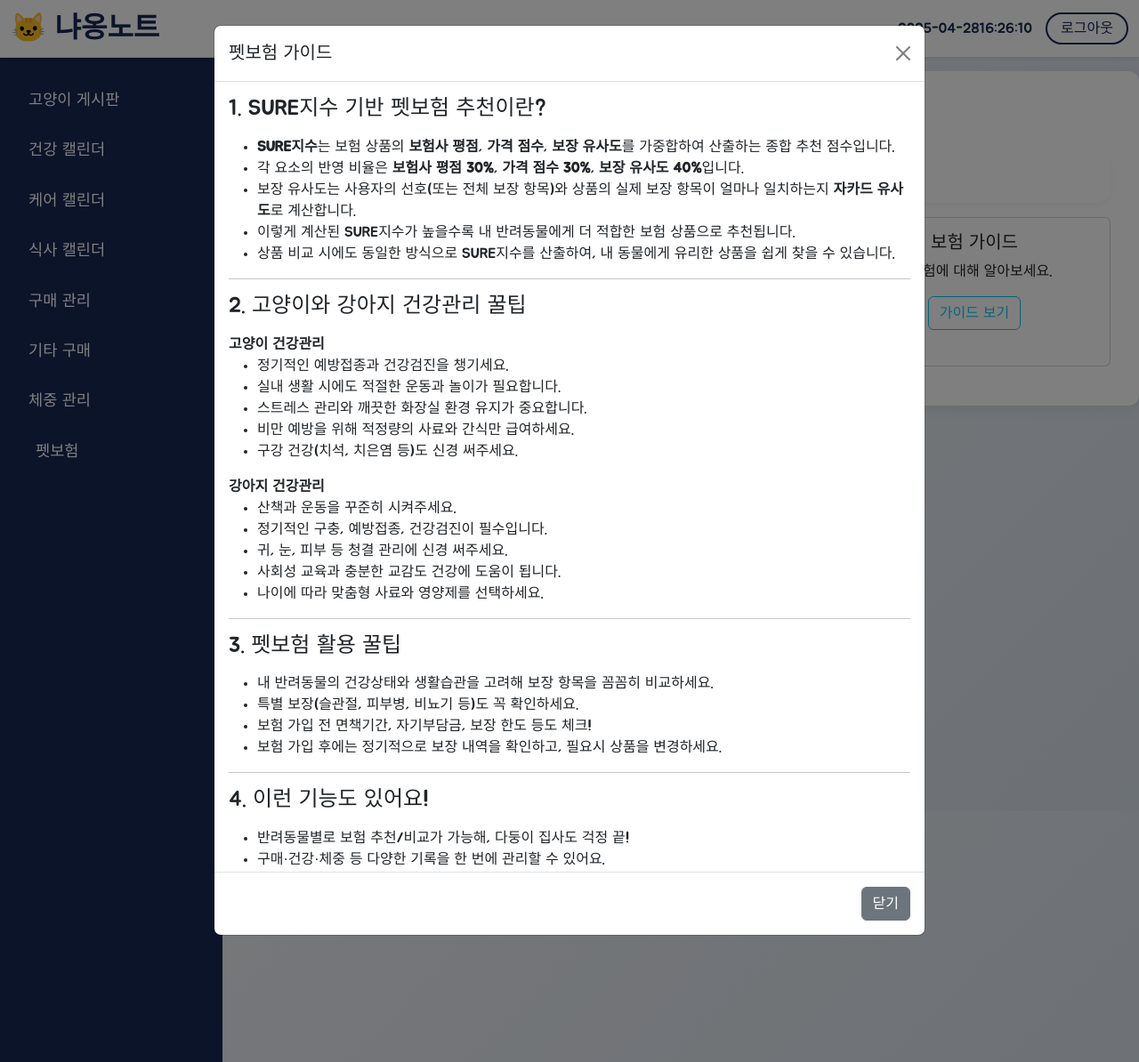
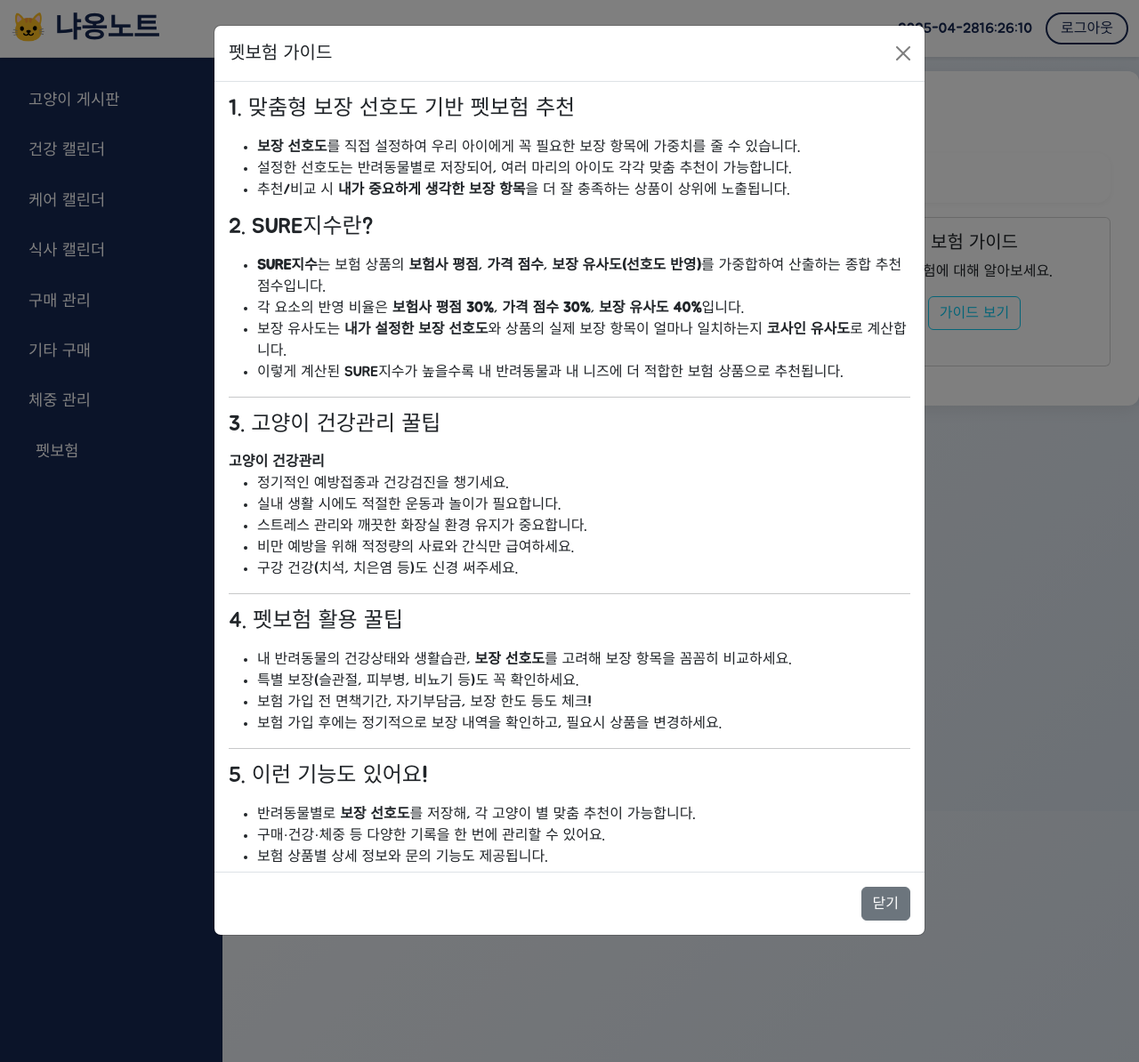
Before and after one commit to ychany/CatCare, a Django app: page /insurance/ in a window 1280 px wide, after a click on "가이드 보기". Shown: the top 1194 px of the page at 89% size. Run offline with Django 5.2, Linux system fonts and the light colour scheme; the visitor is signed in with stand-in values (Sample User, id 1); data that the repository does not hold is empty; parts of the project's set-up code (start-up, migrations or seed data) failed here and were passed over.

Commit message:
펫 보험 개선

```diff
--- a/insurance_app/views.py
+++ b/insurance_app/views.py
@@ -9,7 +9,7 @@ from django.core.mail import send_mail
 from django.conf import settings
 from .models import InsuranceProduct, InsuranceCompany, InsuranceInquiry, PetProfile, InsuranceChoice
 from common_app.models import Pet
-from .utils import recommend_insurance, calculate_sure_index, calculate_age, get_pred, make_sure_score, get_coverage_vector, jaccard_similarity, get_flat_coverage_vector, flatten_coverage_keys
+from .utils import recommend_insurance, calculate_sure_index, calculate_age, get_pred, make_sure_score, get_coverage_vector, jaccard_similarity, flatten_coverage_keys
 from .knn_utils import predict_insurance, update_user_choice
 import json
 from pathlib import Path
@@ -17,6 +17,7 @@ from django.db import models
 from numpy import dot
 from numpy.linalg import norm
 from django.urls import reverse
+from collections import defaultdict
 
 @login_required
 def main(request):
@@ -220,7 +221,7 @@ def insurance_recommend(request, pet_profile_id):
         if cover_path.exists():
             with open(cover_path, encoding='utf-8') as f:
                 for item in json.load(f):
-                    cover_map[item['pk']] = item['fields']['detail']
+                    cover_map[item['pk']] = item['fields']
         if disease_path.exists():
             with open(disease_path, encoding='utf-8') as f:
                 for item in json.load(f):
@@ -228,11 +229,12 @@ def insurance_recommend(request, pet_profile_id):
         product.coverage_details_verbose = {}
         for key, value in product.coverage_details.items():
             if isinstance(value, list):
-                product.coverage_details_verbose[key] = [cover_map.get(i) or disease_map.get(i) or str(i) for i in value]
+                product.coverage_details_verbose[key] = [cover_map.get(i, {}).get('detail') or disease_map.get(i) or str(i) for i in value]
             else:
                 product.coverage_details_verbose[key] = value
+        # 특별 혜택 detail만 리스트로 변환
         if hasattr(product, 'special_benefits') and isinstance(product.special_benefits, list):
-            product.special_benefits = [cover_map.get(i, str(i)) for i in product.special_benefits]
+            product.special_benefits = [cover_map.get(i, {}).get('detail', str(i)) for i in product.special_benefits]
         # 추천 근거 생성
         matching_reason = []
         for idx, cov_key in enumerate(all_coverage_keys):
@@ -240,6 +242,15 @@ def insurance_recommend(request, pet_profile_id):
             if eng_key and preference_dict.get(eng_key, 0) >= 4 and product_vector[idx] == 1:
                 matching_reason.append(f"'{cov_key}' 항목을 중시하셨고, 이 상품이 해당 보장을 포함합니다.")
         temp_detail['matching_reason'] = matching_reason
+        # 카테고리별 보장 내용 정리 (중복 제거)
+        category_details = defaultdict(set)
+        for section in ['기본보장', '특별보장']:
+            for cover_id in product.coverage_details.get(section, []):
+                cover = cover_map.get(cover_id)
+                if cover:
+                    category = cover_type_to_category.get(cover['cover_type'], '기타')
+                    category_details[category].add(cover['detail'])
+        temp_detail['category_coverage_summary'] = {cat: list(details) for cat, details in category_details.items()}
         before_ranking.append(temp_detail)
 
     sure_ranking = sorted(before_ranking, key=lambda item: -item['sure_score'])[:6]
@@ -486,7 +497,7 @@ def insurance_detail(request, product_id):
     if cover_path.exists():
         with open(cover_path, encoding='utf-8') as f:
             for item in json.load(f):
-                cover_map[item['pk']] = item['fields']['detail']
+                cover_map[item['pk']] = item['fields']
     if disease_path.exists():
         with open(disease_path, encoding='utf-8') as f:
             for item in json.load(f):
@@ -496,18 +507,32 @@ def insurance_detail(request, product_id):
     coverage_details_verbose = {}
     for key, value in product.coverage_details.items():
         if isinstance(value, list):
-            coverage_details_verbose[key] = [cover_map.get(i) or disease_map.get(i) or str(i) for i in value]
+            coverage_details_verbose[key] = [cover_map.get(i, {}).get('detail') or disease_map.get(i) or str(i) for i in value]
         else:
             coverage_details_verbose[key] = value
+    # 특별 혜택 detail만 리스트로 변환
     if not isinstance(product.special_benefits, list):
         special_benefits_verbose = []
     else:
-        special_benefits_verbose = [cover_map.get(i) or disease_map.get(i) or str(i) for i in product.special_benefits]
-
+        special_benefits_verbose = [cover_map.get(i, {}).get('detail', str(i)) for i in product.special_benefits]
+    # 카테고리별 보장 내용 정리 (중복 제거)
+    cover_type_to_category = {
+        1: '통원', 2: '입원', 3: '수술', 4: '슬관절', 5: '피부병', 6: '구강질환', 7: '비뇨기질환', 8: '배상책임',
+    }
+    category_details = defaultdict(set)
+    for section in ['기본보장', '특별보장']:
+        for cover_id in product.coverage_details.get(section, []):
+            cover = cover_map.get(cover_id)
+            if cover:
+                category = cover_type_to_category.get(cover['cover_type'], '기타')
+                category_details[category].add(cover['detail'])
+    # set → list 변환
+    category_coverage_summary = {cat: list(details) for cat, details in category_details.items()}
     context = {
         'product': product,
         'coverage_details_verbose': coverage_details_verbose,
-        'special_benefits_verbose': special_benefits_verbose
+        'special_benefits_verbose': special_benefits_verbose,
+        'category_coverage_summary': category_coverage_summary,
     }
     return render(request, 'insurance/product_detail.html', context)
 
--- a/templates/insurance/main.html
+++ b/templates/insurance/main.html
@@ -223,16 +223,21 @@ $(document).ready(function() {
         <button type="button" class="btn-close" data-bs-dismiss="modal" aria-label="Close"></button>
       </div>
       <div class="modal-body" style="max-height:70vh; overflow-y:auto;">
-        <h4 class="mb-3">1. SURE지수 기반 펫보험 추천이란?</h4>
+        <h4 class="mb-3">1. 맞춤형 보장 선호도 기반 펫보험 추천</h4>
         <ul>
-          <li><b>SURE지수</b>는 보험 상품의 <b>보험사 평점</b>, <b>가격 점수</b>, <b>보장 유사도</b>를 가중합하여 산출하는 종합 추천 점수입니다.</li>
+          <li><b>보장 선호도</b>를 직접 설정하여 우리 아이에게 꼭 필요한 보장 항목에 가중치를 줄 수 있습니다.</li>
+          <li>설정한 선호도는 반려동물별로 저장되어, 여러 마리의 아이도 각각 맞춤 추천이 가능합니다.</li>
+          <li>추천/비교 시 <b>내가 중요하게 생각한 보장 항목</b>을 더 잘 충족하는 상품이 상위에 노출됩니다.</li>
+        </ul>
+        <h4 class="mb-3">2. SURE지수란?</h4>
+        <ul>
+          <li><b>SURE지수</b>는 보험 상품의 <b>보험사 평점</b>, <b>가격 점수</b>, <b>보장 유사도(선호도 반영)</b>를 가중합하여 산출하는 종합 추천 점수입니다.</li>
           <li>각 요소의 반영 비율은 <b>보험사 평점 30%</b>, <b>가격 점수 30%</b>, <b>보장 유사도 40%</b>입니다.</li>
-          <li>보장 유사도는 사용자의 선호(또는 전체 보장 항목)와 상품의 실제 보장 항목이 얼마나 일치하는지 <b>자카드 유사도</b>로 계산합니다.</li>
-          <li>이렇게 계산된 SURE지수가 높을수록 내 반려동물에게 더 적합한 보험 상품으로 추천됩니다.</li>
-          <li>상품 비교 시에도 동일한 방식으로 SURE지수를 산출하여, 내 동물에게 유리한 상품을 쉽게 찾을 수 있습니다.</li>
+          <li>보장 유사도는 <b>내가 설정한 보장 선호도</b>와 상품의 실제 보장 항목이 얼마나 일치하는지 <b>코사인 유사도</b>로 계산합니다.</li>
+          <li>이렇게 계산된 SURE지수가 높을수록 내 반려동물과 내 니즈에 더 적합한 보험 상품으로 추천됩니다.</li>
         </ul>
         <hr>
-        <h4 class="mb-3">2. 고양이와 강아지 건강관리 꿀팁</h4>
+        <h4 class="mb-3">3. 고양이 건강관리 꿀팁</h4>
         <b>고양이 건강관리</b>
         <ul>
           <li>정기적인 예방접종과 건강검진을 챙기세요.</li>
@@ -241,26 +246,18 @@ $(document).ready(function() {
           <li>비만 예방을 위해 적정량의 사료와 간식만 급여하세요.</li>
           <li>구강 건강(치석, 치은염 등)도 신경 써주세요.</li>
         </ul>
-        <b>강아지 건강관리</b>
+        <hr>
+        <h4 class="mb-3">4. 펫보험 활용 꿀팁</h4>
         <ul>
-          <li>산책과 운동을 꾸준히 시켜주세요.</li>
-          <li>정기적인 구충, 예방접종, 건강검진이 필수입니다.</li>
-          <li>귀, 눈, 피부 등 청결 관리에 신경 써주세요.</li>
-          <li>사회성 교육과 충분한 교감도 건강에 도움이 됩니다.</li>
-          <li>나이에 따라 맞춤형 사료와 영양제를 선택하세요.</li>
-        </ul>
-        <hr>
-        <h4 class="mb-3">3. 펫보험 활용 꿀팁</h4>
-        <ul>
-          <li>내 반려동물의 건강상태와 생활습관을 고려해 보장 항목을 꼼꼼히 비교하세요.</li>
+          <li>내 반려동물의 건강상태와 생활습관, <b>보장 선호도</b>를 고려해 보장 항목을 꼼꼼히 비교하세요.</li>
           <li>특별 보장(슬관절, 피부병, 비뇨기 등)도 꼭 확인하세요.</li>
           <li>보험 가입 전 면책기간, 자기부담금, 보장 한도 등도 체크!</li>
           <li>보험 가입 후에는 정기적으로 보장 내역을 확인하고, 필요시 상품을 변경하세요.</li>
         </ul>
         <hr>
-        <h4 class="mb-3">4. 이런 기능도 있어요!</h4>
+        <h4 class="mb-3">5. 이런 기능도 있어요!</h4>
         <ul>
-          <li>반려동물별로 보험 추천/비교가 가능해, 다둥이 집사도 걱정 끝!</li>
+          <li>반려동물별로 <b>보장 선호도</b>를 저장해, 각 고양이 별 맞춤 추천이 가능합니다.</li>
           <li>구매·건강·체중 등 다양한 기록을 한 번에 관리할 수 있어요.</li>
           <li>보험 상품별 상세 정보와 문의 기능도 제공됩니다.</li>
         </ul>
```
Also changed, not shown: templates/insurance/product_detail.html (+24 -9 lines), templates/insurance/recommend.html (+4 -5 lines).
